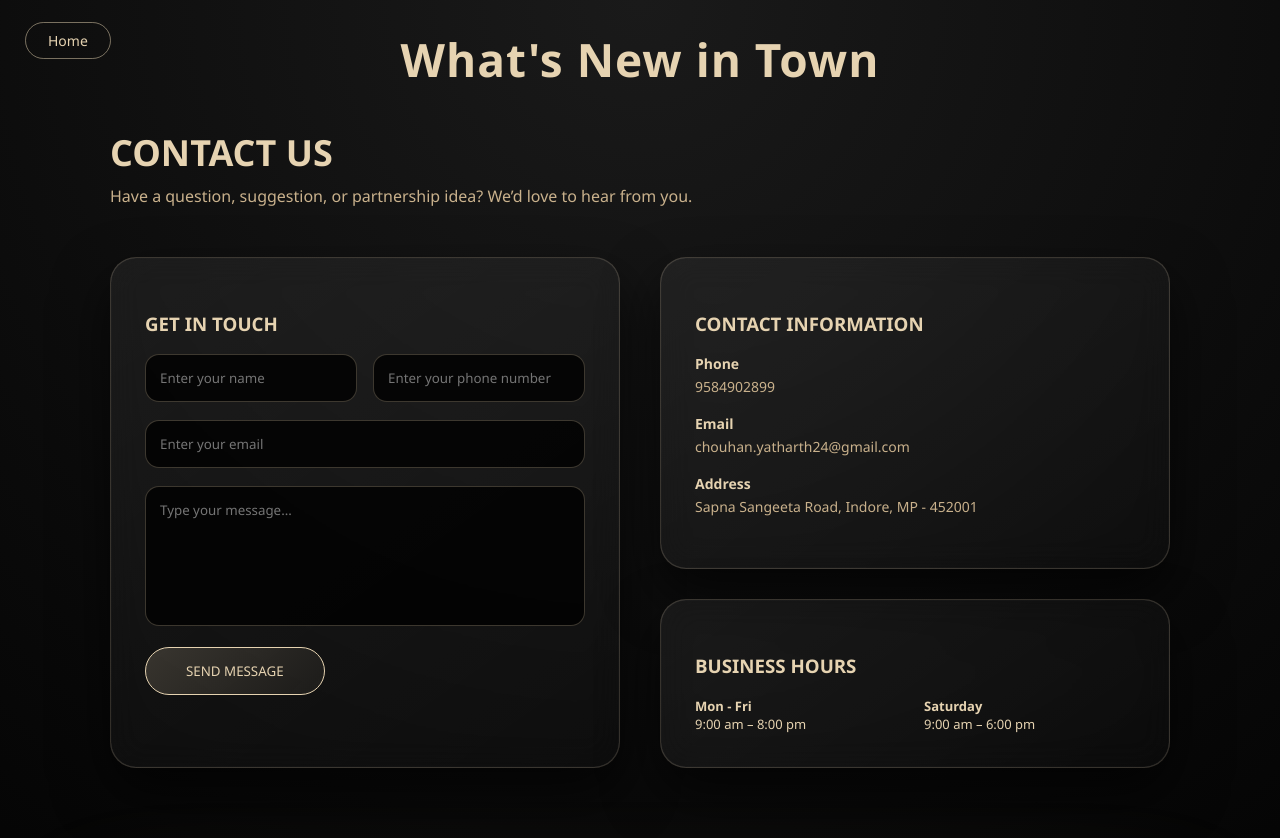
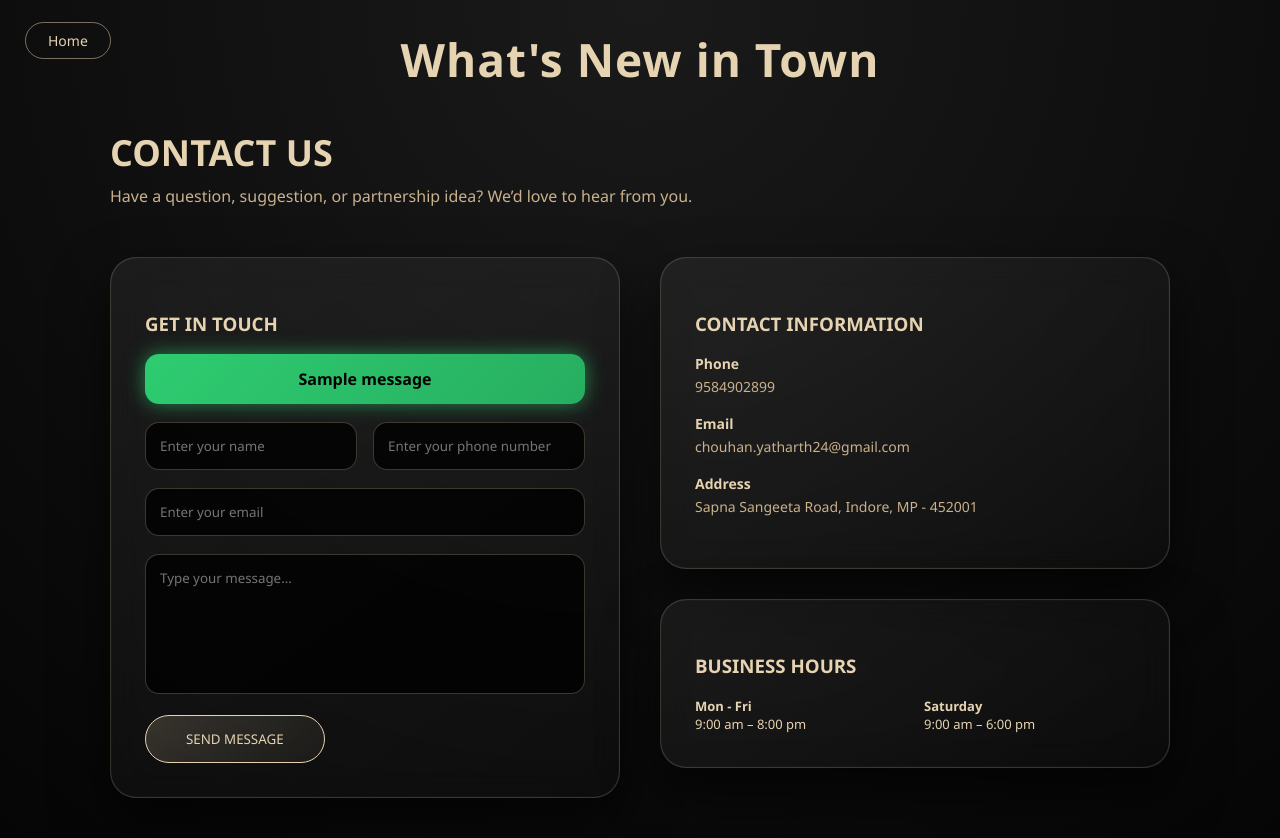
Before and after one commit to Yatharth224/WHATS-NEW-IN-TOWN, a Flask app: page /contact in a window 1280 px wide. Shown: the top 838 px of the page. Run offline with Flask 3, Linux system fonts and the light colour scheme; tables that the repository leaves empty or names only in its code hold one stand-in row (values such as "Sample post"); one stand-in notice (Sample message) is shown.

Commit message:
contact us email route in app.py

```diff
--- a/app.py
+++ b/app.py
@@ -1,8 +1,9 @@
 from flask import Flask, render_template, request, redirect, session, url_for, flash
 import mysql.connector
 from werkzeug.utils import secure_filename
+from email.message import EmailMessage
 import smtplib
-from email.message import EmailMessage
+
 
 
 from flask_bcrypt import Bcrypt
@@ -347,8 +348,45 @@ def what_we_offer():
 def contact_us():
     return render_template('contact_us.html')
 
+@app.route("/send-message", methods=["POST"])
+def send_message():
+    try:
+        name = request.form["name"]
+        phone = request.form["phone"]
+        email = request.form["email"]
+        message = request.form["message"]
 
+        msg = EmailMessage()
+        msg["Subject"] = "New Contact Message - What's New in Town"
+        msg["From"] = "chouhan.yatharth24@gmail.com"
+        msg["To"] = "chouhan.yatharth24@gmail.com"
+        msg["Reply-To"] = email
 
+        msg.set_content(f"""
+Name: {name}
+Phone: {phone}
+Email: {email}
+
+Message:
+{message}
+""")
+
+        with smtplib.SMTP_SSL("smtp.gmail.com", 465) as smtp:
+            print("DEBUG APP PASSWORD:", os.getenv("GMAIL_APP_PASSWORD"))
+
+            smtp.login(
+                "chouhan.yatharth24@gmail.com",
+                os.getenv("GMAIL_APP_PASSWORD")
+            )
+            smtp.send_message(msg)
+
+        flash("✅ Message sent successfully!")
+        return redirect("/contact")
+
+    except Exception as e:
+        print("EMAIL ERROR:", e)
+        flash("❌ Failed to send message. Try again later.")
+        return redirect("/contact")
 
 
 
--- a/templates/contact_us.html
+++ b/templates/contact_us.html
@@ -85,7 +85,7 @@ body{
   display:grid;
   grid-template-columns:1fr 1fr;
   gap:40px;
-  margin-bottom:120px; /* 🔥 IMPORTANT GAP */
+  margin-bottom:120px;
 }
 
 /* ===== CARD ===== */
@@ -138,6 +138,18 @@ textarea{
   box-shadow:0 0 30px rgba(230,211,177,.7);
 }
 
+/* ===== FLASH MESSAGE ===== */
+.flash-success{
+  margin-bottom:18px;
+  padding:14px;
+  border-radius:14px;
+  background:linear-gradient(135deg,#2ecc71,#27ae60);
+  color:#000;
+  font-weight:600;
+  text-align:center;
+  box-shadow:0 0 20px rgba(46,204,113,.6);
+}
+
 /* ===== INFO ===== */
 .info-item{
   font-size:14px;
@@ -158,7 +170,7 @@ textarea{
   font-size:13px;
 }
 
-/* ===== MAP SECTION (SEPARATE) ===== */
+/* ===== MAP SECTION ===== */
 .map-section{
   width:100%;
   padding-bottom:100px;
@@ -177,10 +189,6 @@ textarea{
     rgba(230,211,177,.25),
     rgba(0,0,0,.9)
   );
-  box-shadow:
-    0 0 60px rgba(230,211,177,.45),
-    0 0 120px rgba(230,211,177,.25),
-    inset 0 0 35px rgba(230,211,177,.2);
 }
 
 .map-glow iframe{
@@ -188,7 +196,6 @@ textarea{
   height:450px;
   border:none;
   border-radius:24px;
-  filter:grayscale(100%) invert(92%) contrast(1.15) brightness(.85);
 }
 
 /* ===== RESPONSIVE ===== */
@@ -223,14 +230,27 @@ textarea{
 
     <div class="card">
       <h3>GET IN TOUCH</h3>
-      <form>
+
+      <!-- ✅ FLASK FLASH MESSAGE -->
+      {% with messages = get_flashed_messages() %}
+        {% if messages %}
+          <div class="flash-success">
+            {{ messages[0] }}
+          </div>
+        {% endif %}
+      {% endwith %}
+
+      <form action="/send-message" method="POST">
         <div class="form-row">
-          <input type="text" placeholder="Enter your name" required>
-          <input type="tel" placeholder="Enter your phone number" required>
+          <input type="text" name="name" placeholder="Enter your name" required>
+          <input type="tel" name="phone" placeholder="Enter your phone number" required>
         </div>
-        <input type="email" placeholder="Enter your email" required style="margin-bottom:18px;">
-        <textarea placeholder="Type your message..."></textarea>
-        <button class="btn">SEND MESSAGE</button>
+
+        <input type="email" name="email" placeholder="Enter your email" required style="margin-bottom:18px;">
+
+        <textarea name="message" placeholder="Type your message..." required></textarea>
+
+        <button class="btn" type="submit">SEND MESSAGE</button>
       </form>
     </div>
 
@@ -254,13 +274,9 @@ textarea{
   </div>
 </div>
 
-<!-- ✅ MAP OUTSIDE CONTAINER -->
 <div class="map-section">
   <div class="map-glow">
-    <iframe
-      src="https://www.google.com/maps?q=Sapna%20Sangeeta%20Indore&output=embed"
-      loading="lazy">
-    </iframe>
+    <iframe src="https://www.google.com/maps?q=Sapna%20Sangeeta%20Indore&output=embed"></iframe>
   </div>
 </div>
 
```
